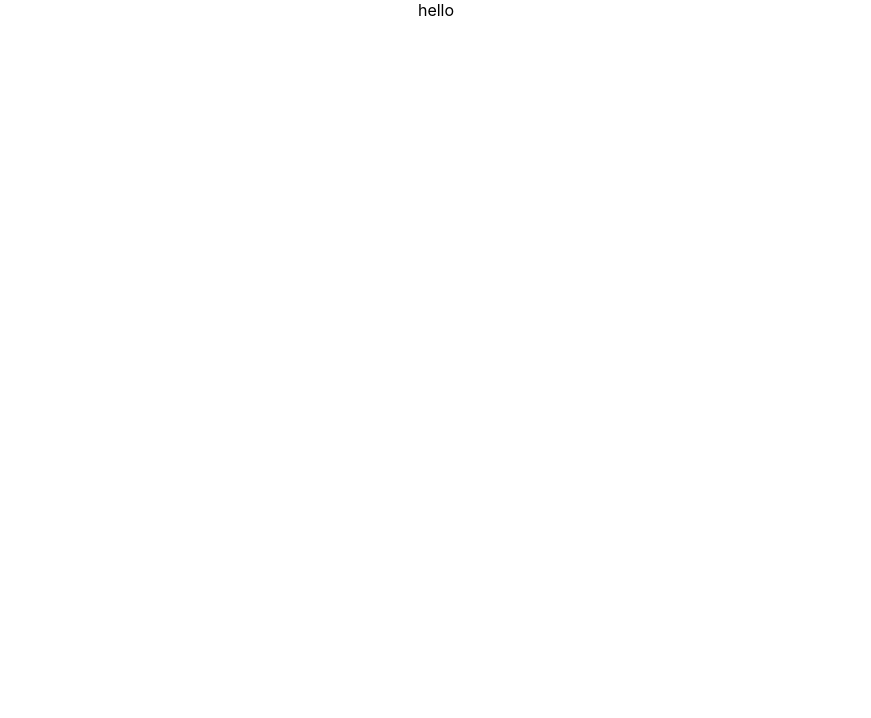
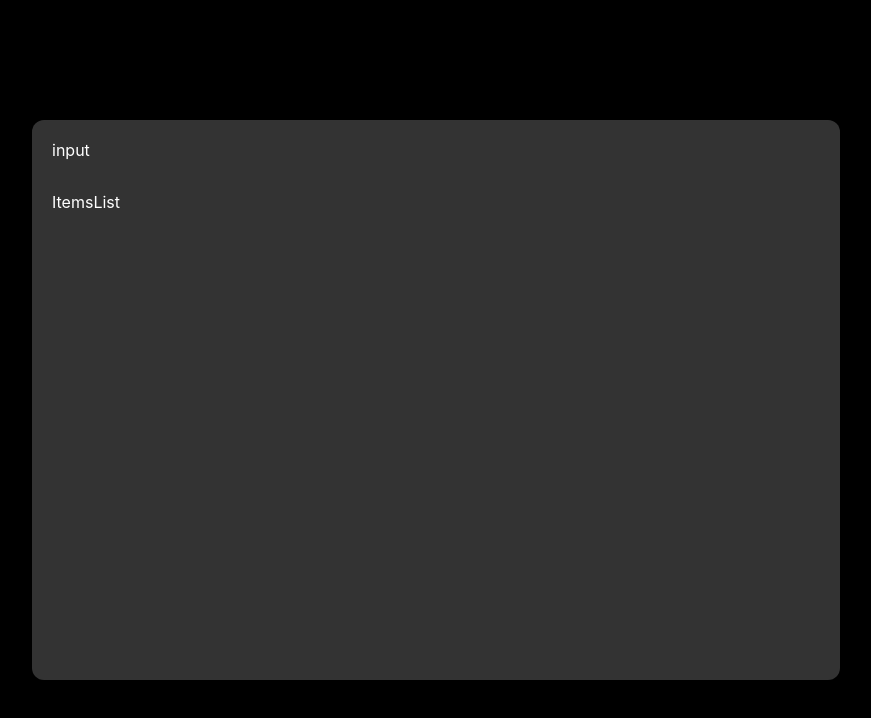
Before and after one commit to TaronVardanyan/Deel-Autocomplete, a React (Create React App) app: page / in a window 1280 px wide. Shown: the top 718 px of the page, without its empty margins (204-1075 px from the left). Built offline with nearby package versions, Linux system fonts and the light colour scheme.

Commit message:
add main components and initial view of page

```diff
--- a/src/App.css
+++ b/src/App.css
@@ -1,3 +1,12 @@
 .App {
-  text-align: center;
+  width: 60%;
+  min-height: 65dvh;
+  display: flex;
+  justify-content: flex-start;
+  align-items: flex-start;
+  flex-direction: column;
+  background: rgba(128, 128, 128, 0.4);
+  padding: 1.25rem;
+  border-radius: 0.75rem;
+  color: white;
 }
--- a/src/App.tsx
+++ b/src/App.tsx
@@ -1,8 +1,16 @@
-import React from 'react';
+import React, { lazy } from 'react';
+import { AutoCompleteInput } from './components';
 import './App.css';
 
+const ItemsList = lazy(() => import('./components/ItemsList'));
+
 function App() {
-  return <div className="App">hello</div>;
+  return (
+    <div className="App">
+      <AutoCompleteInput />
+      <ItemsList />
+    </div>
+  );
 }
 
 export default App;
--- /dev/null
+++ b/src/components/AutoCompleteInput/AutoCompleteInput.css
@@ -0,0 +1,4 @@
+.input-wrapper {
+   width: 100%;
+   margin-bottom: 2rem;
+}
--- /dev/null
+++ b/src/components/AutoCompleteInput/index.tsx
@@ -0,0 +1,7 @@
+import './AutoCompleteInput.css';
+
+const AutoCompleteInput = () => {
+  return <div className="input-wrapper">input</div>;
+};
+
+export default AutoCompleteInput;
--- /dev/null
+++ b/src/components/ItemsList/ItemsList.css
@@ -0,0 +1,3 @@
+.items-list {
+   width: 100%;
+}
--- /dev/null
+++ b/src/components/ItemsList/index.tsx
@@ -0,0 +1,7 @@
+import './ItemsList.css';
+
+const ItemsList = () => {
+  return <div className="items-list">ItemsList</div>;
+};
+
+export default ItemsList;
--- a/src/components/index.tsx
+++ b/src/components/index.tsx
@@ -1 +1,3 @@
 export { default as ErrorBoundary } from './ErrorBoundary';
+export { default as ItemsList } from './ItemsList';
+export { default as AutoCompleteInput } from './AutoCompleteInput';
--- a/src/index.css
+++ b/src/index.css
@@ -6,6 +6,12 @@ body {
   -moz-osx-font-smoothing: grayscale;
 }
 
-code {
-  font-family: source-code-pro, Menlo, Monaco, Consolas, 'Courier New', monospace;
+#root {
+  width: 100%;
+  min-height: 100dvh;
+  display: flex;
+  justify-content: center;
+  align-items: center;
+  flex-direction: column;
+  background: black;
 }
```
